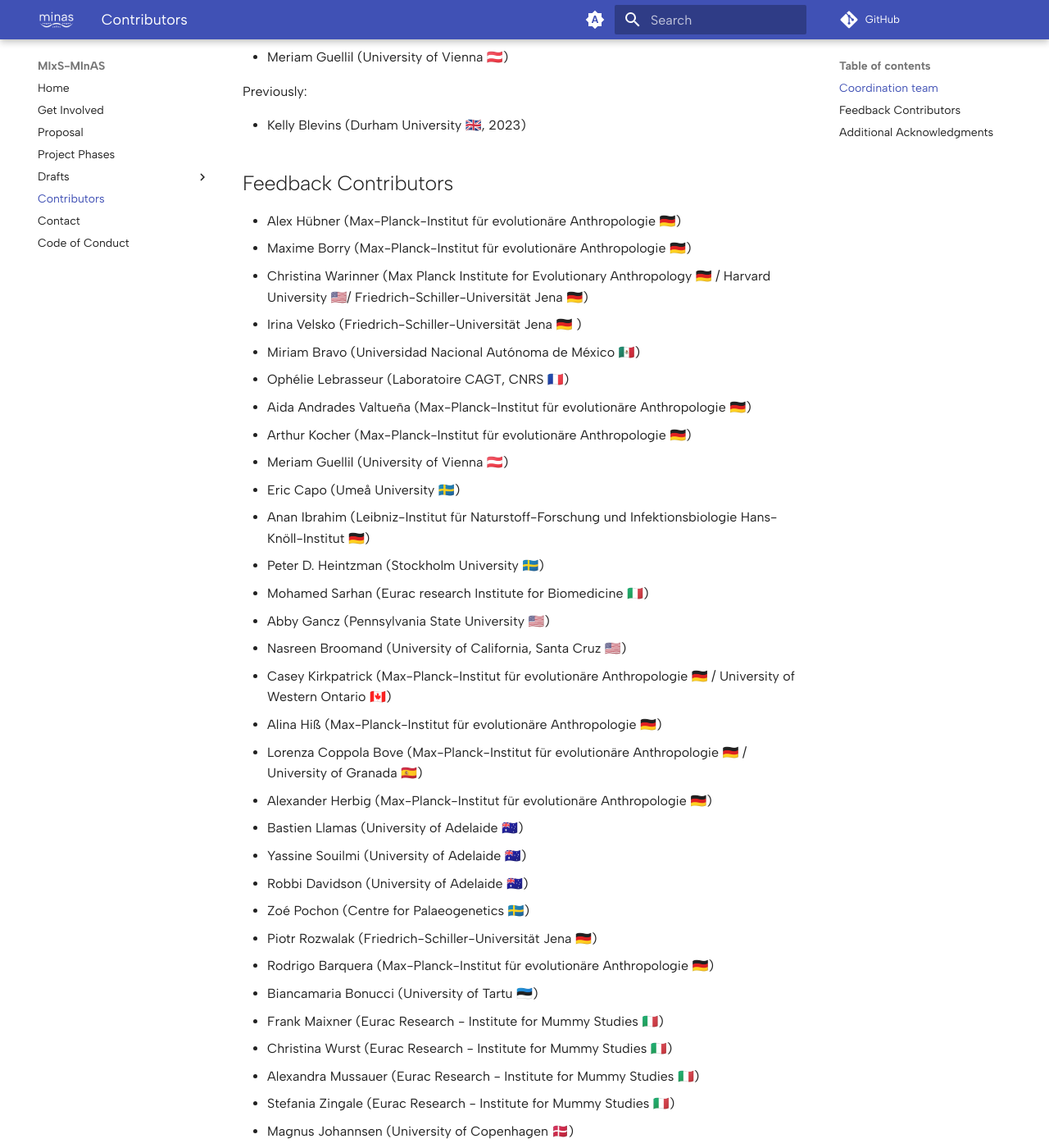
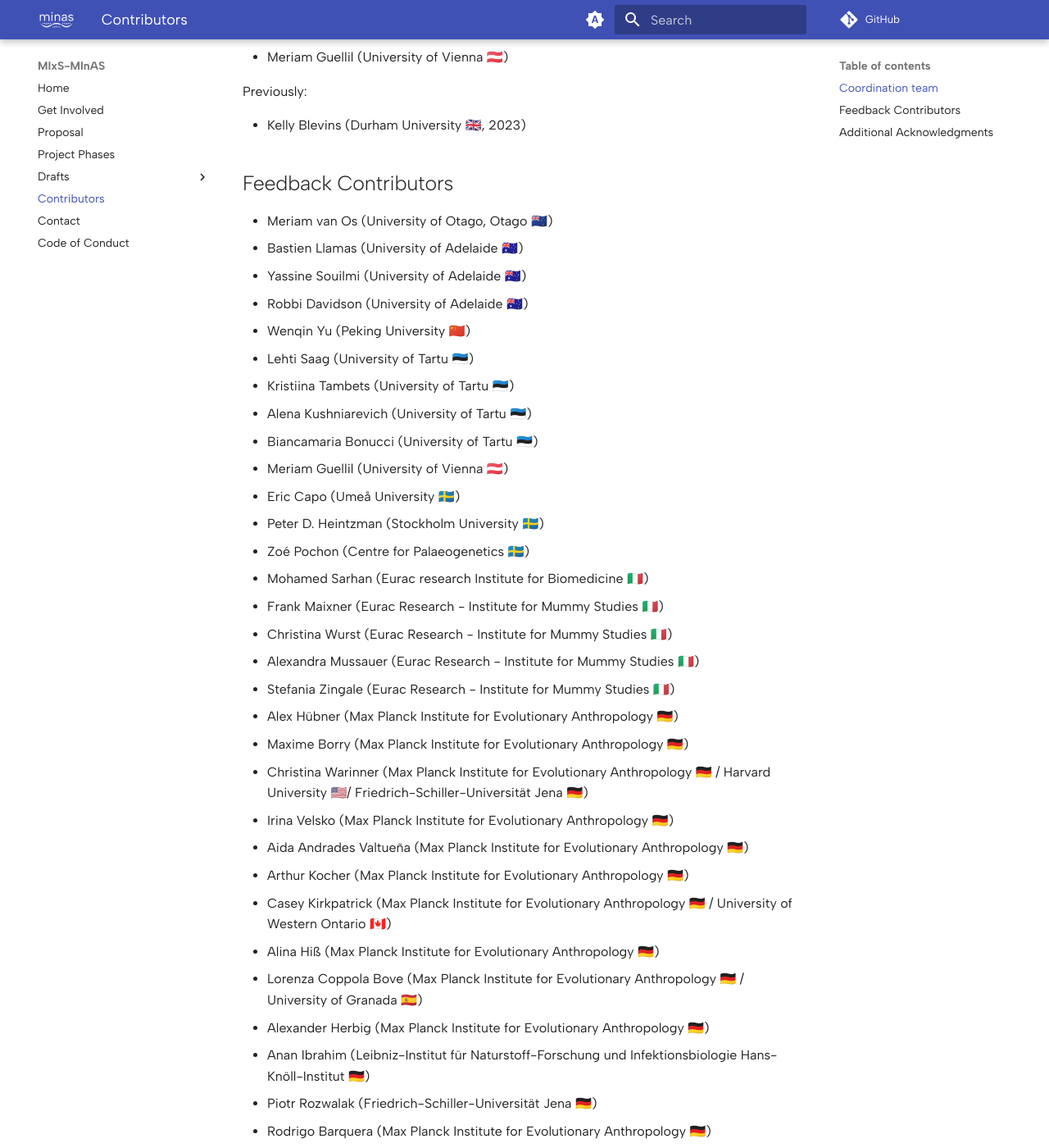
Before and after one commit to MIxS-MInAS/MIxS-MInAS.github.io, an MkDocs documentation site: the page built from docs/contributors.md, in a window 1280 px wide and 1400 px high, scrolled down 332 px. Shown: the whole window at 82% size. Built offline with MkDocs 1.6.1 and Material for MkDocs 9.7.7, drawn with Linux system fonts in a browser that asks for light colours; comment, search, counter and statistics services are not loaded; some of the changed text lies outside the part shown.

Commit message:
Add Meriam vO, Victor, Lehti, Alena,  Kristiina

```diff
--- a/docs/contributors.md
+++ b/docs/contributors.md
@@ -5,7 +5,7 @@
 ## Coordination team
 
 - Antonio Fernandez-Guerra (Center for GeoGenetics, GLOBE Institute 🇩🇰)
-- James A. Fellows Yates (Leibniz-Institut für Naturstoff-Forschung und Infektionsbiologie Hans-Knöll-Institut 🇩🇪 / Max-Planck-Institut für evolutionäre Anthropologie 🇩🇪 )
+- James A. Fellows Yates (Leibniz-Institut für Naturstoff-Forschung und Infektionsbiologie Hans-Knöll-Institut 🇩🇪 / Max Planck Institute for Evolutionary Anthropology 🇩🇪 )
 - Meriam Guellil (University of Vienna 🇦🇹)
 
 Previously:
@@ -14,42 +14,47 @@
 
 ## Feedback Contributors
 
-- Alex Hübner (Max-Planck-Institut für evolutionäre Anthropologie 🇩🇪)
-- Maxime Borry (Max-Planck-Institut für evolutionäre Anthropologie 🇩🇪)
-- Christina Warinner (Max Planck Institute for Evolutionary Anthropology 🇩🇪 / Harvard University 🇺🇲/ Friedrich-Schiller-Universität Jena 🇩🇪)
-- Irina Velsko (Friedrich-Schiller-Universität Jena 🇩🇪 )
-- Miriam Bravo (Universidad Nacional Autónoma de México 🇲🇽)
-- Ophélie Lebrasseur (Laboratoire CAGT, CNRS 🇫🇷)
-- Aida Andrades Valtueña (Max-Planck-Institut für evolutionäre Anthropologie 🇩🇪)
-- Arthur Kocher (Max-Planck-Institut für evolutionäre Anthropologie 🇩🇪)
-- Meriam Guellil (University of Vienna 🇦🇹)
-- Eric Capo (Umeå University 🇸🇪)
-- Anan Ibrahim (Leibniz-Institut für Naturstoff-Forschung und Infektionsbiologie Hans-Knöll-Institut 🇩🇪)
-- Peter D. Heintzman (Stockholm University 🇸🇪)
-- Mohamed Sarhan (Eurac research Institute for Biomedicine 🇮🇹)
-- Abby Gancz (Pennsylvania State University 🇺🇲)
-- Nasreen Broomand (University of California, Santa Cruz 🇺🇲)
-- Casey Kirkpatrick (Max-Planck-Institut für evolutionäre Anthropologie 🇩🇪 / University of Western Ontario 🇨🇦)
-- Alina Hiß (Max-Planck-Institut für evolutionäre Anthropologie 🇩🇪)
-- Lorenza Coppola Bove (Max-Planck-Institut für evolutionäre Anthropologie 🇩🇪 / University of Granada 🇪🇸)
-- Alexander Herbig (Max-Planck-Institut für evolutionäre Anthropologie 🇩🇪)
+- Meriam van Os (University of Otago, Otago 🇳🇿)
 - Bastien Llamas (University of Adelaide 🇦🇺)
 - Yassine Souilmi (University of Adelaide 🇦🇺)
 - Robbi Davidson (University of Adelaide 🇦🇺)
+- Wenqin Yu (Peking University 🇨🇳)
+- Lehti Saag (University of Tartu 🇪🇪)
+- Kristiina Tambets (University of Tartu 🇪🇪)
+- Alena Kushniarevich (University of Tartu 🇪🇪)
+- Biancamaria Bonucci (University of Tartu 🇪🇪)
+- Meriam Guellil (University of Vienna 🇦🇹)
+- Eric Capo (Umeå University 🇸🇪)
+- Peter D. Heintzman (Stockholm University 🇸🇪)
 - Zoé Pochon (Centre for Palaeogenetics 🇸🇪)
-- Piotr Rozwalak (Friedrich-Schiller-Universität Jena 🇩🇪)
-- Rodrigo Barquera (Max-Planck-Institut für evolutionäre Anthropologie 🇩🇪)
-- Biancamaria Bonucci (University of Tartu 🇪🇪)
+- Mohamed Sarhan (Eurac research Institute for Biomedicine 🇮🇹)
 - Frank Maixner (Eurac Research - Institute for Mummy Studies 🇮🇹)
 - Christina Wurst (Eurac Research - Institute for Mummy Studies 🇮🇹)
 - Alexandra Mussauer (Eurac Research - Institute for Mummy Studies 🇮🇹)
 - Stefania Zingale (Eurac Research - Institute for Mummy Studies 🇮🇹)
+- Alex Hübner (Max Planck Institute for Evolutionary Anthropology 🇩🇪)
+- Maxime Borry (Max Planck Institute for Evolutionary Anthropology 🇩🇪)
+- Christina Warinner (Max Planck Institute for Evolutionary Anthropology 🇩🇪 / Harvard University 🇺🇲/ Friedrich-Schiller-Universität Jena 🇩🇪)
+- Irina Velsko (Max Planck Institute for Evolutionary Anthropology 🇩🇪)
+- Aida Andrades Valtueña (Max Planck Institute for Evolutionary Anthropology 🇩🇪)
+- Arthur Kocher (Max Planck Institute for Evolutionary Anthropology 🇩🇪)
+- Casey Kirkpatrick (Max Planck Institute for Evolutionary Anthropology 🇩🇪 / University of Western Ontario 🇨🇦)
+- Alina Hiß (Max Planck Institute for Evolutionary Anthropology 🇩🇪)
+- Lorenza Coppola Bove (Max Planck Institute for Evolutionary Anthropology 🇩🇪 / University of Granada 🇪🇸)
+- Alexander Herbig (Max Planck Institute for Evolutionary Anthropology 🇩🇪)
+- Anan Ibrahim (Leibniz-Institut für Naturstoff-Forschung und Infektionsbiologie Hans-Knöll-Institut 🇩🇪)
+- Piotr Rozwalak (Friedrich-Schiller-Universität Jena 🇩🇪)
+- Rodrigo Barquera (Max Planck Institute for Evolutionary Anthropology 🇩🇪)
 - Magnus Johannsen (University of Copenhagen 🇩🇰)
 - Yuejiao Huang (University of Copenhagen 🇩🇰)
-- Wenqin Yu (Peking University 🇨🇳)
 - Deon de Jager (University of Copenhagen 🇩🇰)
 - Heike H. Zimmermann (Geological Survey of Denmark and Greenland 🇩🇰)
+- Victor Yan Kin Lee (University of Copenhagen 🇩🇰)
+- Ophélie Lebrasseur (Laboratoire CAGT, CNRS 🇫🇷)
 - Kevin G. Daly (UCD School of Agriculture and Food Science, Dublin 🇮🇪)
+- Miriam Bravo (Universidad Nacional Autónoma de México 🇲🇽)
+- Abby Gancz (Pennsylvania State University 🇺🇲)
+- Nasreen Broomand (University of California, Santa Cruz 🇺🇲)
 
 ## Additional Acknowledgments
 
```
